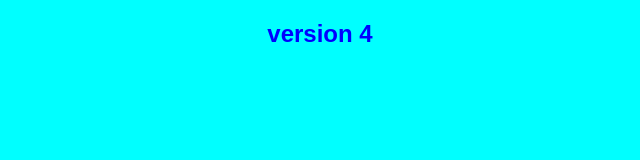
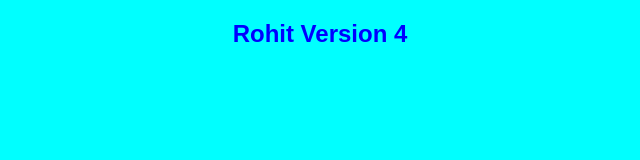
Before and after one commit to RohitGusai/git-files, a plain HTML site: page index.html in a window 1280 px wide. Shown: the whole page, without its empty margins (320-960 px from the left). Drawn offline with Linux system fonts and the light colour scheme.

Commit message:
Hello i am chaning to check the branch connecting or not

```diff
--- a/index.html
+++ b/index.html
@@ -7,6 +7,6 @@
     <link rel="stylesheet" href="style.css">
 </head>
 <body>
-    <h1>version 4</h1>
+    <h1>Rohit Version 4</h1>
 </body>
 </html>
```
